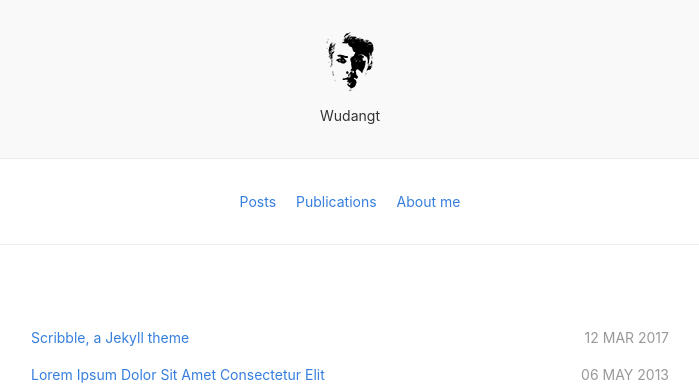
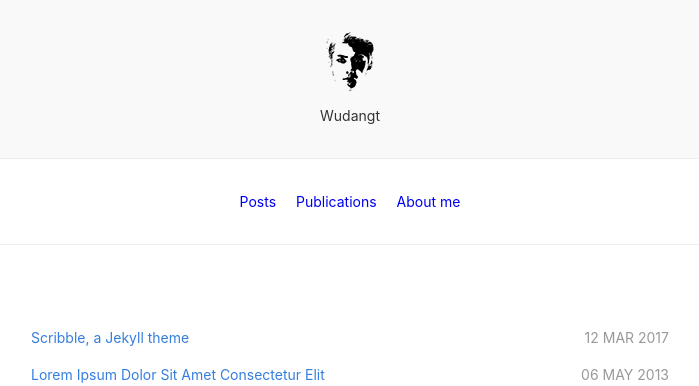
Before and after one commit to wudangt/wudangt.github.io, a Jekyll site: the page built from index.html, in a window 1280 px wide. Shown: the top 386 px of the page, without its empty margins (290-989 px from the left). Built offline with Jekyll 4.4.1, drawn with Linux system fonts in a browser that asks for light colours; nearby versions of some CDN libraries.

Commit message:
delete blue class

```diff
--- a/_layouts/default.html
+++ b/_layouts/default.html
@@ -17,7 +17,7 @@
     <div class="mw7 bg-white mt4 mb3 center br2-ns bt bb ba-ns b--light-gray">
       <nav class="bb b--light-gray pv4 tc" aria-label="Main">
         {% for link in site.links %}
-          <a class="link blue hover-mid-gray mh2 pv1"
+          <a class="link hover-mid-gray mh2 pv1"
              href="{% unless link.external %}{{ site.url }}{% endunless %}{{ link.url }}">
              {{ link.name }}
            </a>
--- a/index.html
+++ b/index.html
@@ -4,7 +4,7 @@
 <ul class="list pa0">
   {% for post in site.posts %}
   <li class="mv2">
-    <a href="{{ site.url }}{{ post.url }}" class="db pv1 link blue hover-mid-gray">
+    <a href="{{ site.url }}{{ post.url }}" class="db pv1 link hover-mid-gray">
       <time class="fr silver ttu">{{ post.date | date_to_string }} </time>
       {{ post.title }}
     </a>
```
